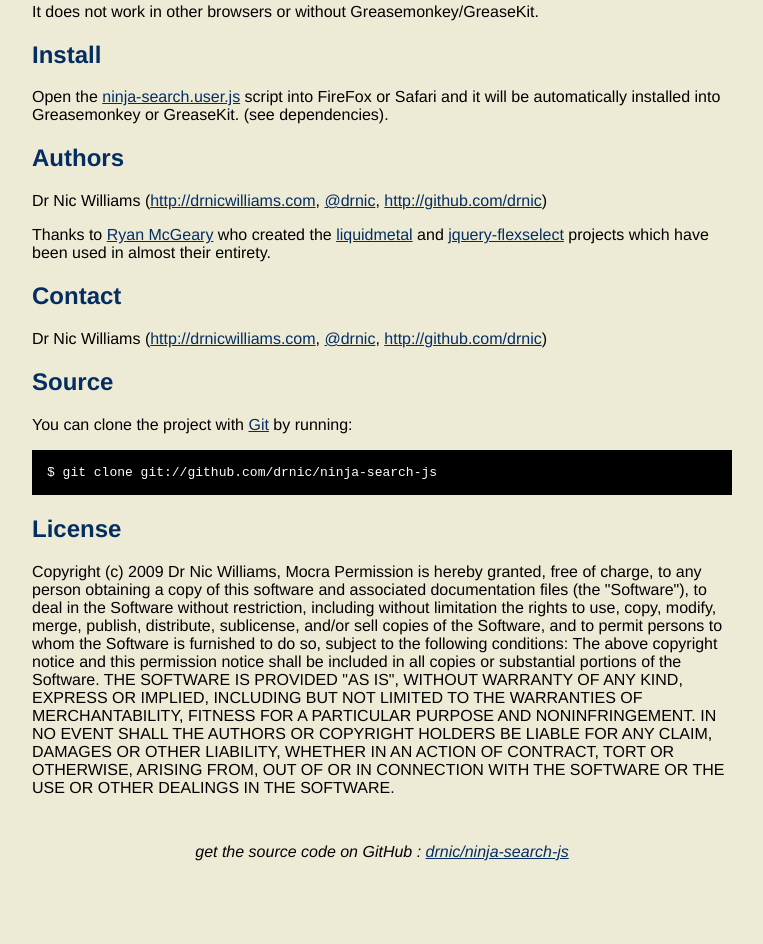
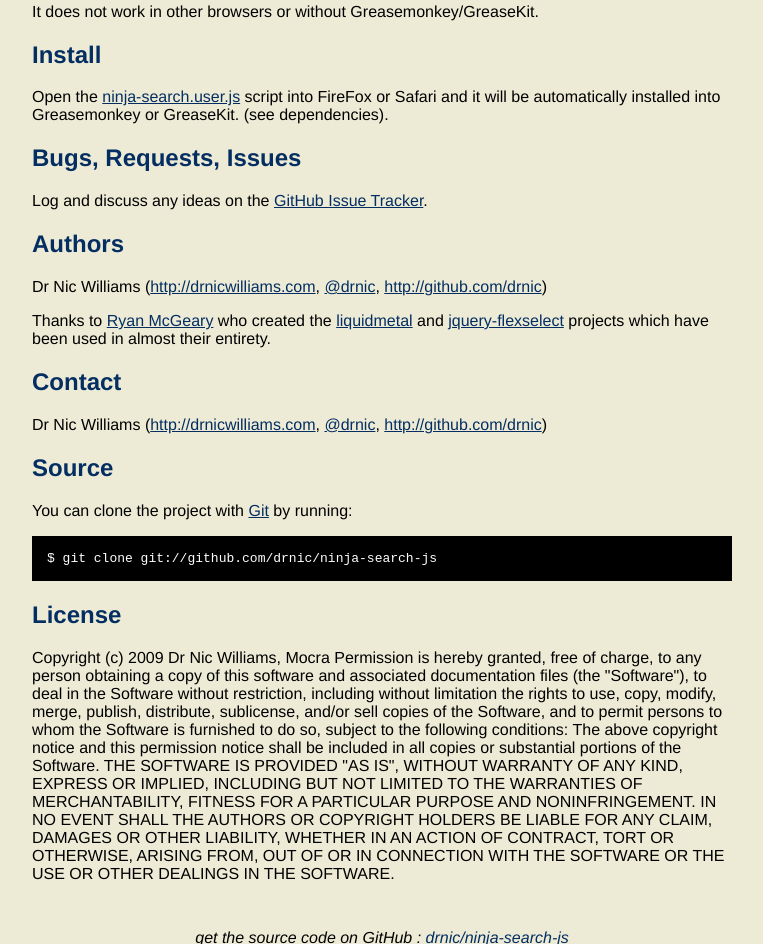
Before and after one commit to drnic/ninja-search-js, a plain HTML site: page index.html in a window 1280 px wide. Shown: the part 2649-3593 px from the top of the page, without its empty margins (258-1021 px from the left). Before the commit the page ends 3518 px from the top, so only its background shows below. Drawn offline with Linux system fonts and the light colour scheme.

Commit message:
issue tracker url

```diff
--- a/index.html
+++ b/index.html
@@ -105,6 +105,9 @@
     <h2>Install</h2>
     <p>Open the <a href="dist/ninja-search.user.js" title="Click to install Ninja Search">ninja-search.user.js</a> script into FireFox or Safari and it will be automatically installed into Greasemonkey or GreaseKit. (see dependencies).</p>
 
+    <h2>Bugs, Requests, Issues</h2>
+    <p>Log and discuss any ideas on the <a href="http://github.com/drnic/ninja-search-js/issues" title="Issues - drnic/ninja-search-js - GitHub">GitHub Issue Tracker</a>.</p>
+
     <h2>Authors</h2>
     <p>Dr Nic Williams (<a href="http://drnicwilliams.com" title="Dr Nic">http://drnicwilliams.com</a>, <a href="http://twitter.com/drnic" title="Dr Nic (drnic) on Twitter">@drnic</a>, <a href="http://drnicwilliams.com" title="Dr Nic">http://github.com/drnic</a>)</p>
     <p>Thanks to <a href="http://www.emacsblog.org/">Ryan McGeary</a> who created the <a href="http://github.com/rmm5t/liquidmetal">liquidmetal</a> and <a href="http://rmm5t.github.com/jquery-flexselect">jquery-flexselect</a> projects which have been used in almost their entirety.</p>
```
